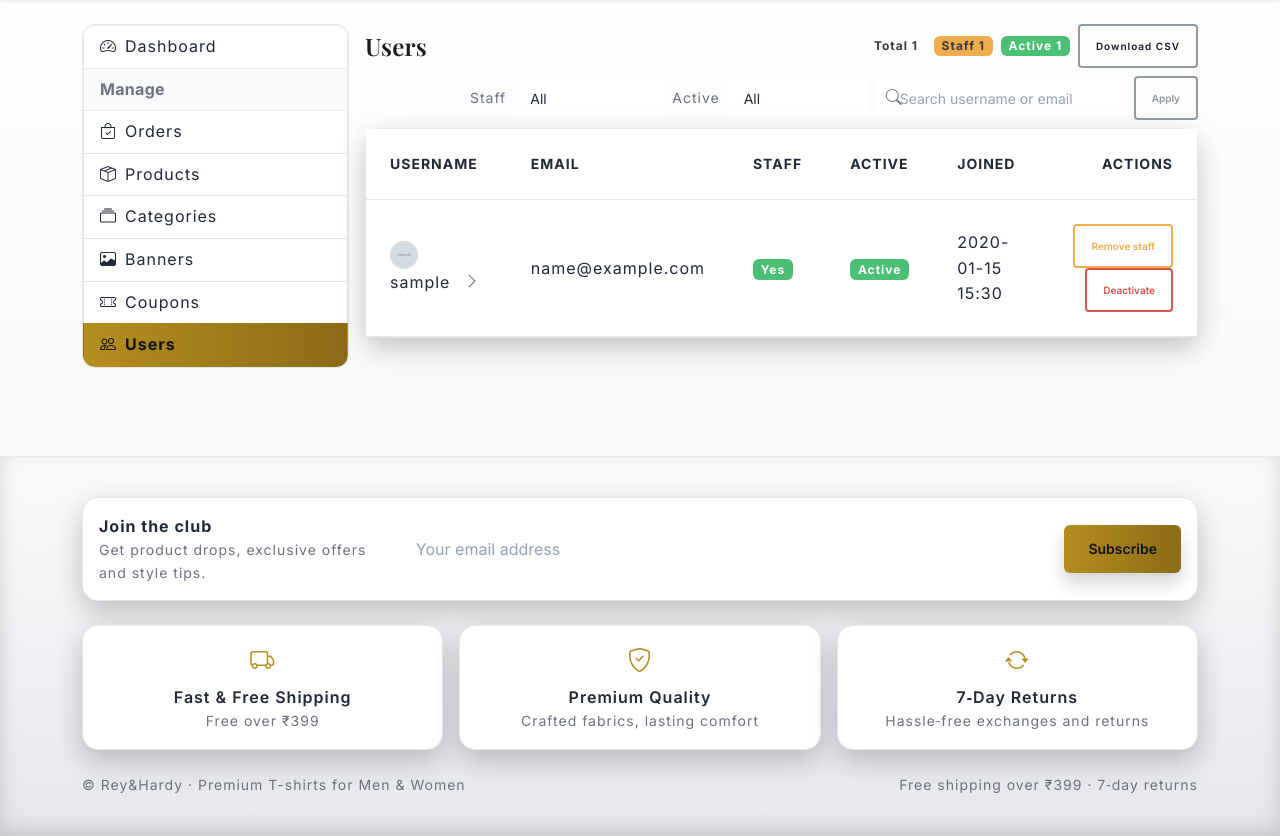
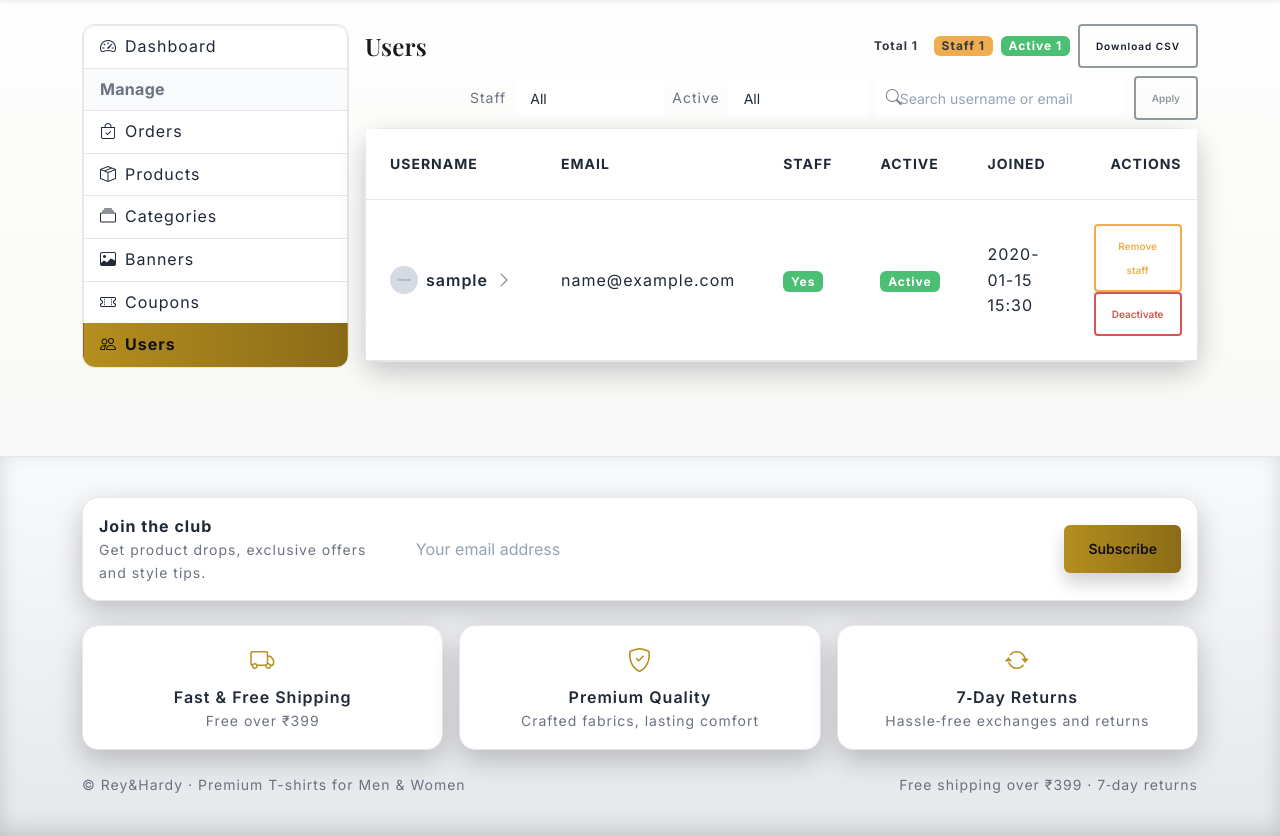
Before and after one commit to sirajkhan776/reyandhardy, a Django app: page /dashboard/users/ in a window 1280 px wide. Shown: the part 73-909 px from the top of the page. Run offline with Django 4.2, Linux system fonts and the light colour scheme; a user stored in the database is signed in; tables that the repository leaves empty hold one stand-in row (values such as "Sample post"); grey boxes marked "Sample" are stand-in pictures; some libraries are stand-ins or nearby versions.

Commit message:
update features

```diff
--- a/static/css/theme.css
+++ b/static/css/theme.css
@@ -494,13 +494,17 @@
   .dash-table thead { display: none; }
   .dash-table, .dash-table tbody, .dash-table tr, .dash-table td { display: block; width: 100%; }
   .dash-table tr { background: var(--rh-bg-elev); border: 1px solid var(--rh-border); border-radius: 12px; padding: 8px 12px; margin-bottom: 12px; box-shadow: 0 6px 18px rgba(0,0,0,.12); }
-  .dash-table td { display: grid; grid-template-columns: 120px 1fr; gap: 8px; align-items: center; padding: 6px 0; border-bottom: 1px dashed var(--rh-border); }
+  .dash-table td { display: grid; grid-template-columns: 96px 1fr; gap: 8px; align-items: center; padding: 6px 0; border-bottom: 1px dashed var(--rh-border); }
   .dash-table td:last-child { border-bottom: 0; }
   .dash-table td::before { content: attr(data-label); color: var(--rh-muted); font-weight: 700; }
   .dash-table .text-end { display: block; }
   /* Stack action buttons full-width on xs */
   .dash-table td[data-label="Actions"] .btn { width: 100%; margin-bottom: 6px; }
   .dash-table td[data-label="Actions"] .btn:last-child { margin-bottom: 0; }
+  /* Make first cell a header-like block */
+  .dash-table td.cell-username { display: block; padding-top: 8px; padding-bottom: 8px; }
+  .dash-table td.cell-username::before { content: ""; }
+  .dash-table td.cell-active::before, .dash-table td.cell-staff::before { width: auto; }
 }
 
 /* AJAX list loading overlay */
--- a/templates/dashboard/_users_rows.html
+++ b/templates/dashboard/_users_rows.html
@@ -1,17 +1,28 @@
 {% for u in users %}
   <tr class="clickable-user-row" onclick="location.href='/dashboard/users/{{ u.id }}/'" style="cursor:pointer;">
-    <td data-label="Username">
-      {% if u.profile and u.profile.avatar %}
-        <img src="{{ u.profile.avatar.url }}" alt="avatar" width="28" height="28" style="object-fit:cover;border-radius:999px;" class="me-2 d-inline-block align-middle" />
-      {% else %}
-        <span class="avatar-circle me-2 d-inline-flex align-items-center justify-content-center">{{ u.username|slice:":1"|upper }}</span>
-      {% endif %}
-      <span class="align-middle">{{ u.username }}</span>
-      <i class="bi bi-chevron-right ms-2 text-muted d-none d-sm-inline"></i>
+    <td data-label="Username" class="cell-username">
+      <div class="user-head d-flex align-items-center">
+        {% if u.profile and u.profile.avatar %}
+          <img src="{{ u.profile.avatar.url }}" alt="avatar" width="36" height="36" style="object-fit:cover;border-radius:999px;" class="me-2 d-inline-block align-middle d-sm-none" />
+          <img src="{{ u.profile.avatar.url }}" alt="avatar" width="28" height="28" style="object-fit:cover;border-radius:999px;" class="me-2 d-none d-sm-inline-block align-middle" />
+        {% else %}
+          <span class="avatar-circle me-2 d-inline-flex align-items-center justify-content-center d-sm-none" style="width:36px;height:36px;font-size:.95rem;">{{ u.username|slice:":1"|upper }}</span>
+          <span class="avatar-circle me-2 d-none d-sm-inline-flex align-items-center justify-content-center">{{ u.username|slice:":1"|upper }}</span>
+        {% endif %}
+        <div class="flex-grow-1">
+          <div class="fw-semibold">{{ u.username }}</div>
+          <div class="text-muted small d-sm-none">{{ u.email|default:'-' }}</div>
+          <div class="d-sm-none mt-1">
+            {% if u.is_staff %}<span class="badge bg-warning text-dark me-1">Staff</span>{% endif %}
+            {% if u.is_active %}<span class="badge bg-success">Active</span>{% else %}<span class="badge bg-secondary">Inactive</span>{% endif %}
+          </div>
+        </div>
+        <i class="bi bi-chevron-right ms-2 text-muted d-none d-sm-inline"></i>
+      </div>
     </td>
     <td class="d-none d-sm-table-cell" data-label="Email">{{ u.email|default:'-' }}</td>
     <td data-label="Staff">{% if u.is_staff %}<span class="badge bg-success">Yes</span>{% else %}<span class="badge bg-secondary">No</span>{% endif %}</td>
-    <td data-label="Active">{% if u.is_active %}<span class="badge bg-success">Active</span>{% else %}<span class="badge bg-secondary">Inactive</span>{% endif %}</td>
+    <td data-label="Active" class="cell-active">{% if u.is_active %}<span class="badge bg-success">Active</span>{% else %}<span class="badge bg-secondary">Inactive</span>{% endif %}</td>
     <td class="d-none d-sm-table-cell" data-label="Joined">{{ u.date_joined|date:"Y-m-d H:i" }}</td>
     <td class="text-end" data-label="Actions">
       <form method="post" action="/dashboard/users/{{ u.id }}/staff/" class="d-inline user-toggle-form" data-kind="staff">
```
